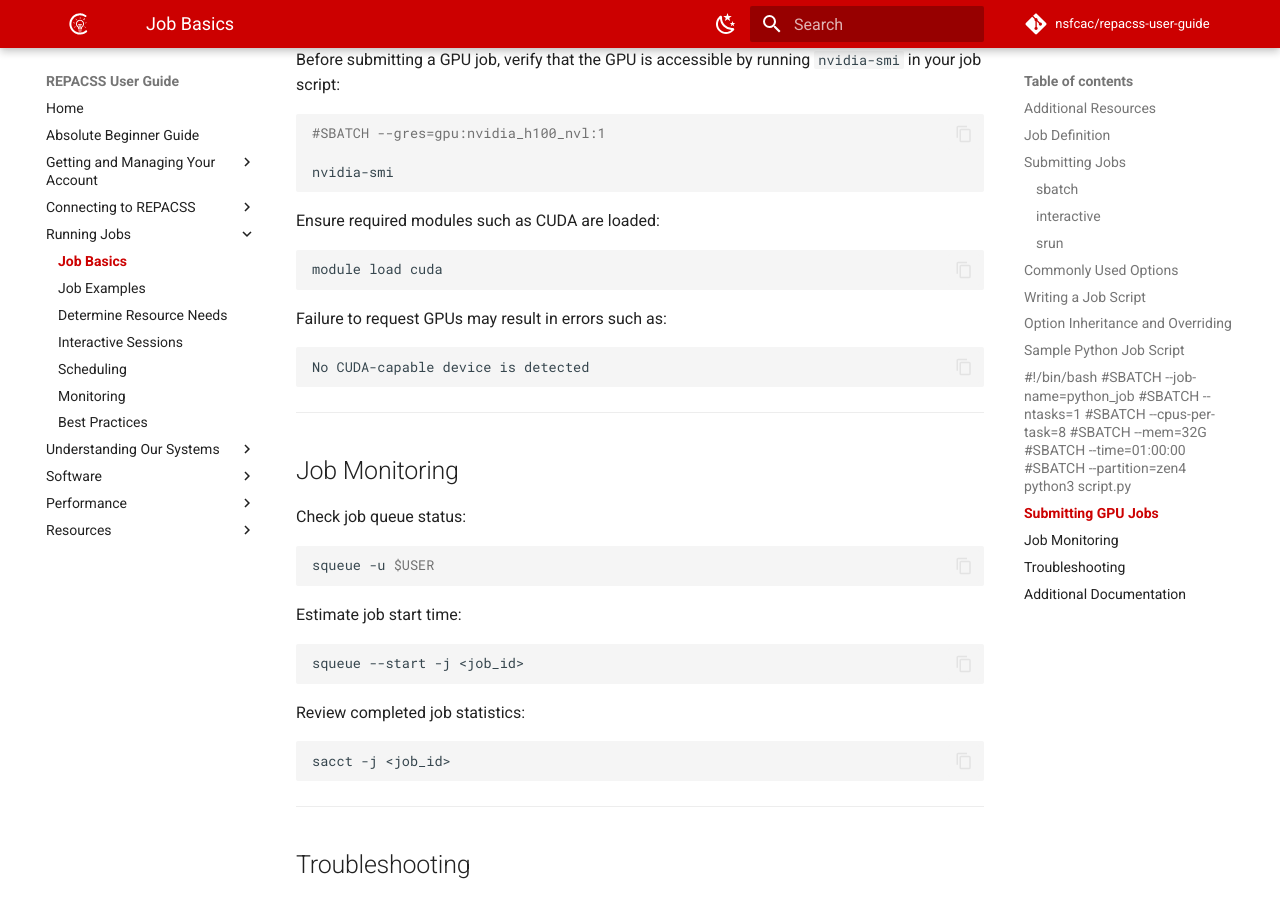
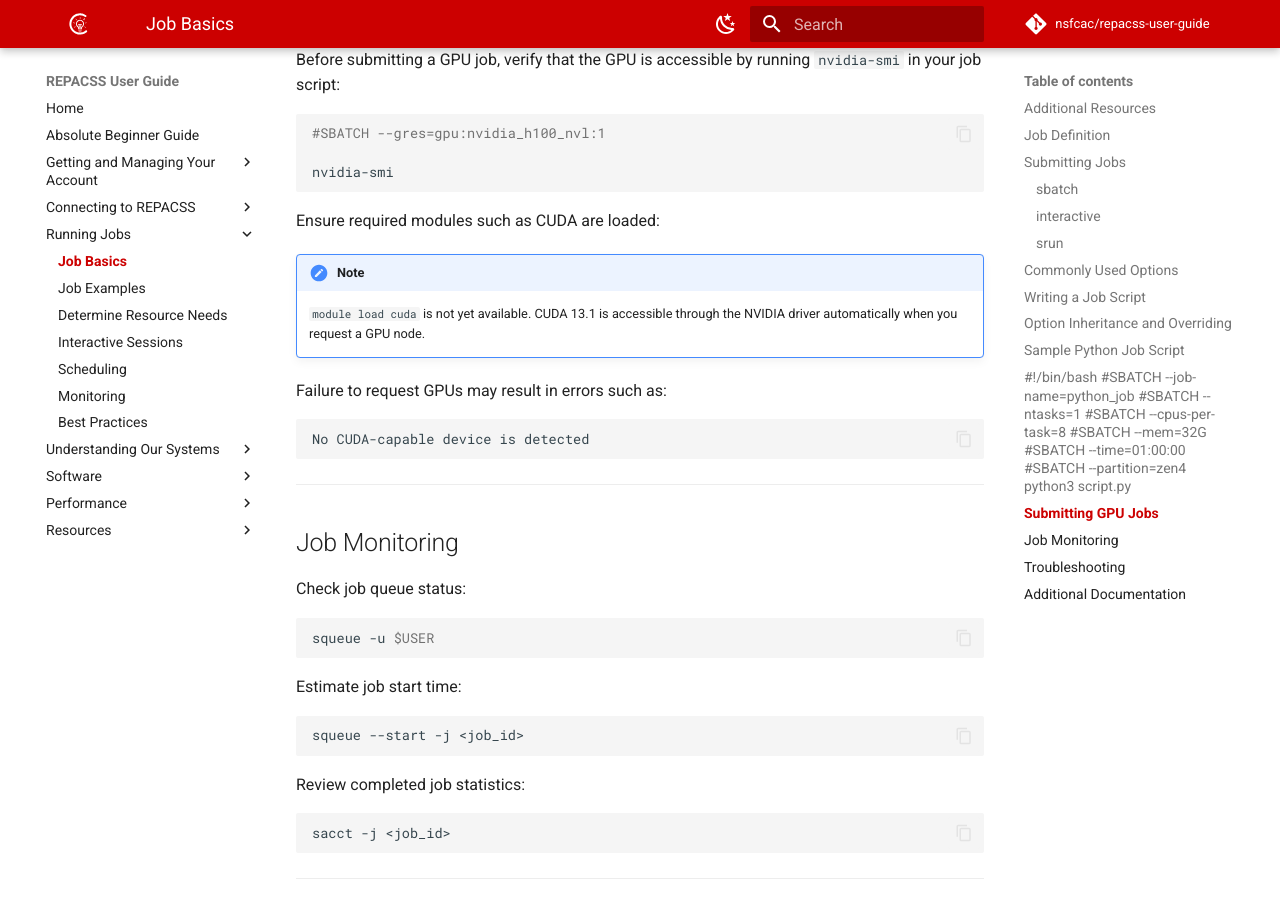
Before and after one commit to nsfcac/repacss-user-guide, an MkDocs documentation site: the page built from docs/running-jobs/basics.md, in a window 1280 px wide and 900 px high, scrolled down 4692 px. Built offline with MkDocs 1.6.1 and Material for MkDocs 9.7.7, drawn with Linux system fonts in a browser that asks for light colours; comment, search, counter and statistics services are not loaded.

Commit message:
module load cuda -> added note that it is not available yet

````diff
--- a/docs/running-jobs/basics.md
+++ b/docs/running-jobs/basics.md
@@ -175,9 +175,8 @@ nvidia-smi
 ```
 Ensure required modules such as CUDA are loaded:
 
-```bash
-module load cuda
-```
+!!! note
+    `module load cuda` is not yet available. CUDA 13.1 is accessible through the NVIDIA driver automatically when you request a GPU node.
 
 Failure to request GPUs may result in errors such as:
 
````
